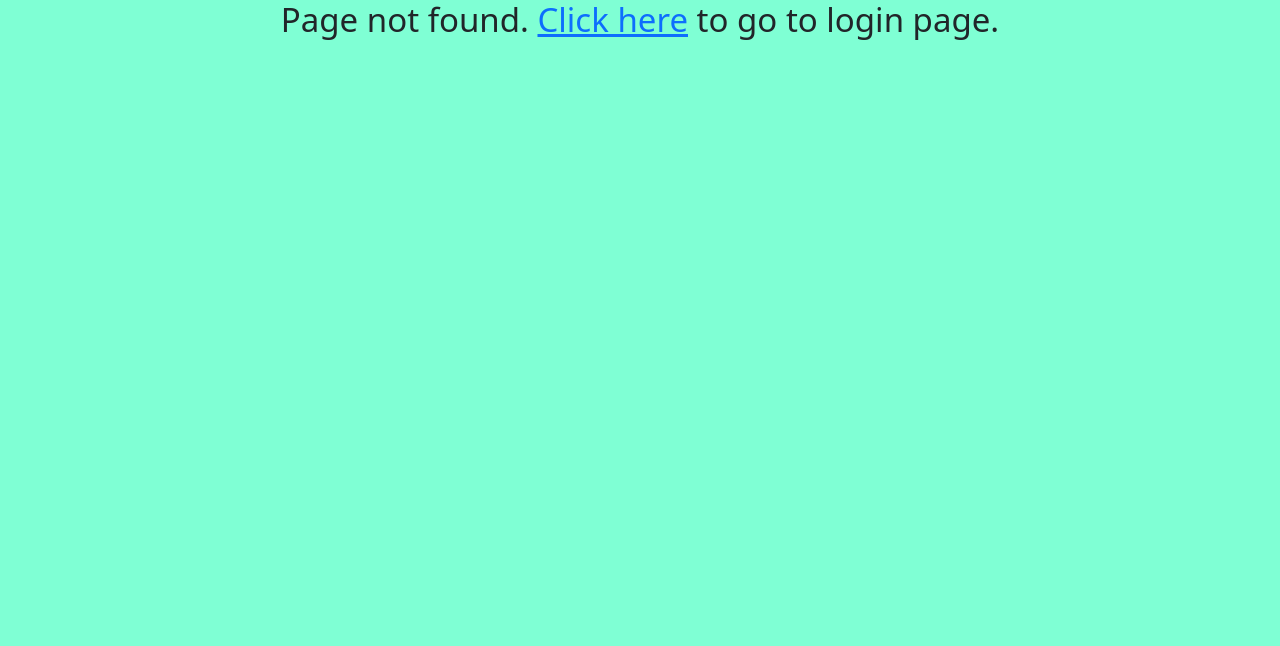
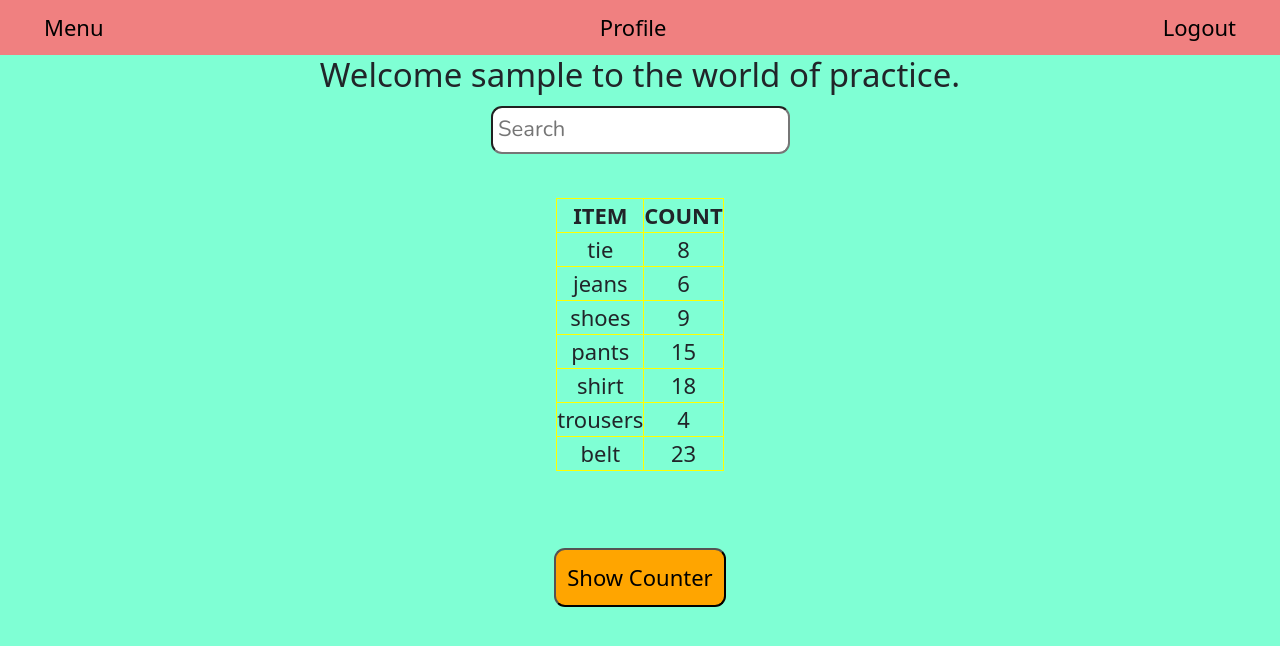
Before and after one commit to shiv-master/react-practice-repo, a React (Create React App) app: page /home in a window 1280 px wide. Before the commit this address had no page. Shown: the top 646 px of the page. Built offline with nearby package versions, Linux system fonts and the light colour scheme; sample sign-in values are in the browser's storage.

Commit message:
layout changes and active search added

```diff
--- a/src/App.js
+++ b/src/App.js
@@ -8,12 +8,14 @@ import Login from './components/Login';
 import Logout from './components/Logout';
 import Menu from './components/Menu';
 import Profile from './components/Profile';
+import Header from './components/Header'
 
 function App() {
   const { isAuth } = useContext(Auth)
 
   return (
     <div className="Center bg">
+      { isAuth && <Header /> }
       <Routes>
         <Route path='/' element={<Navigate to='login' replace />}></Route>
         <Route path='login' element={<Login />}></Route>
--- a/src/components/Header.js
+++ b/src/components/Header.js
@@ -27,7 +27,7 @@ const Header = () => {
     return (
         <nav className="navbar">
             {
-                menu?.map((item, index) => <div key={index}><NavLink to={item.link}>{item.title}</NavLink></div>)
+                menu?.map((item, index) => <div key={index}><NavLink to={item.link} className={({ isActive }) => isActive ? 'navActive' : 'navOption'}>{item.title}</NavLink></div>)
             }
         </nav>
     )
--- a/src/components/Home.js
+++ b/src/components/Home.js
@@ -1,21 +1,79 @@
-import { useContext } from "react"
+import { useContext, useEffect, useState } from "react"
 import { useDispatch, useSelector } from "react-redux"
 import Auth from "./context/Auth"
-import Header from "./Header"
 
 const Home = () => {
     const { user } = useContext(Auth)
-    const counter = useSelector(state => state.counter)
-    const cloth = useSelector(state => state.cloth)
+    const counter = useSelector(state => state.counter.counter)
+    const cloth = useSelector(state => state.counter.cloth)
+    const show = useSelector(state => state.show.show)
     const dispatch = useDispatch()
+    const [data, setData] = useState([])
+    const [searchVal, setSearchVal] = useState('')
+    const [searchData, setSearchData] = useState([])
+
+    useEffect(() => {
+        // Setting dummy data for the table
+        const dummyData = [
+            { item: "tie", count: 8 },
+            { item: "jeans", count: 6 },
+            { item: "shoes", count: 9 },
+            { item: "pants", count: 15 },
+            { item: "shirt", count: 18 },
+            { item: "trousers", count: 4 },
+            { item: "belt", count: 23 }
+        ]
+        setData(dummyData)
+        setSearchData(dummyData)
+    }, [])
+
+    const searchChanged = (e) => {
+        setSearchVal(e.target.value)
+        if(e.target.value.length === 0) {
+            setSearchData(data)
+        } else {
+            const filteredData = data.filter(entity => entity.item.startsWith(e.target.value))
+            setSearchData(filteredData)
+        }
+    }
 
     return (
         <>
-        <Header/>
-        <h4>Welcome { user } to the world of practice.</h4>
-        <div>{cloth[counter]}</div>
-        <button className="btn-space" type="button" onClick={() => dispatch({ type: 'DECREASE', payload: 1 })} disabled={counter === 0}>Previous</button>
-        <button className="btn-space" type="button" onClick={() => dispatch({ type: 'INCREASE', payload: 1 })} disabled={counter === 6}>Next</button>
+            <h4>Welcome {user} to the world of practice.</h4>
+            <input type='text' placeholder='Search' value={searchVal} onChange={searchChanged}></input>
+            <div className="center">
+            <table className="topBtmSpace">
+                <thead>
+                    <tr>
+                        <th className="yellowBorder">ITEM</th>
+                        <th className="yellowBorder">COUNT</th>
+                    </tr>
+                </thead>
+                <tbody>
+                    {
+                        searchData?.map((entity, index) => {
+                            return (
+                            <tr key={index}>
+                                <td className="yellowBorder">{entity.item}</td>
+                                <td className="yellowBorder">{entity.count}</td>
+                            </tr>
+                            )
+                        })
+                    }
+                </tbody>
+            </table>
+            </div>
+            {
+                show ?
+                    <>
+                        <div>{cloth[counter]}</div>
+                        <button className="btn-space" type="button" onClick={() => dispatch({ type: 'DECREASE', payload: 1 })} disabled={counter === 0}>Previous</button>
+                        <button className="btn-space" type="button" onClick={() => dispatch({ type: 'INCREASE', payload: 1 })} disabled={counter === 6}>Next</button>
+                        <button className="btn-space" type="button" onClick={() => dispatch({ type: "HIDE" })}>Hide Counter</button>
+                    </>
+                    :
+                    <button className="btn-space" type="button" onClick={() => dispatch({ type: "SHOW" })}>Show Counter</button>
+            }
         </>
     )
 }
--- a/src/components/Login.js
+++ b/src/components/Login.js
@@ -27,6 +27,7 @@ const Login = () => {
             // success
             setIsAuth(true)
             setUser(userName)
+            localStorage.setItem("userName", userName)
             navigate('/home', 'replace')
         } else {
             // error
@@ -59,7 +60,7 @@ const Login = () => {
                             onChange={passwordHandler}
                         ></input>
                     </div>
-                    <button onClick={submitClicked}>Submit</button>
+                    <button className="btn-space" onClick={submitClicked} disabled={!userName || !password}>Submit</button>
                 </>
             ) : (
                 <>
--- a/src/components/Logout.js
+++ b/src/components/Logout.js
@@ -5,6 +5,7 @@ import Auth from './context/Auth'
 const Logout = () => {
     const { setIsAuth, setUser } = useContext(Auth)
     const linkClicked = () => {
+        localStorage.removeItem("userName")
         setIsAuth(false)
         setUser('')
     }
--- a/src/components/context/Auth.js
+++ b/src/components/context/Auth.js
@@ -1,10 +1,17 @@
-import { createContext, useState } from "react";
+import { createContext, useEffect, useState } from "react";
 
 const Auth = createContext({})
 
 export const AuthProvider = ({ children }) => {
     const [isAuth, setIsAuth] = useState(false)
     const [user, setUser] = useState('')
+    useEffect(() => {
+        if(localStorage.getItem("userName")) {
+            setUser(localStorage.getItem("userName"))
+            setIsAuth(true)
+        }
+    }, [])
+
     return (
         <Auth.Provider value={
             {
--- a/src/components/sass/Header.scss
+++ b/src/components/sass/Header.scss
@@ -1,4 +1,12 @@
 .navbar {
     display: flex;
-    margin: 0.5rem 2rem;
+    padding: 0.5rem 2rem;
+    background-color: lightcoral;
+    .navOption {
+        color: black;
+        text-decoration: none;
+    }
+    .navActive {
+        color: darkblue;
+    }
 }
--- a/src/index.css
+++ b/src/index.css
@@ -93,3 +93,16 @@ button {
 .btn-space:disabled {
   background-color: lightcyan;
 }
+
+.yellowBorder {
+  border: 1px solid yellow;
+}
+
+.center {
+  display: flex;
+  justify-content: center;
+}
+
+.topBtmSpace {
+  margin: 2rem 0rem;
+}
--- a/src/store/Store.js
+++ b/src/store/Store.js
@@ -1,11 +1,11 @@
-import { createStore } from "redux";
+import { combineReducers, createStore } from "redux";
 
-const initialState = {
+const initialCounterState = {
     counter: 0,
     cloth: ['tie', 'jeans', 'shoes', 'pants', 'shirt', 'trousers', 'belt']
 }
 
-const reducer = (state = initialState, action) => {
+const counterReducer = (state = initialCounterState, action) => {
     switch (action.type) {
         case 'INCREASE':
             return {
@@ -21,6 +21,26 @@ const reducer = (state = initialState, action) => {
     }
 }
 
+const initialShowState = {
+    show: false
+}
+
+const showReducer = (state = initialShowState, action) => {
+    switch (action.type) {
+        case "SHOW":
+            return { ...state, show: true }
+        case "HIDE":
+            return { ...state, show: false }
+        default:
+            return state
+    }
+}
+
+const reducer = combineReducers({
+    counter: counterReducer,
+    show: showReducer
+})
+
 const Store = createStore(reducer)
 
 export default Store
```
Also changed, not shown: 1 other file (tests, documents, lock files or other folders).
